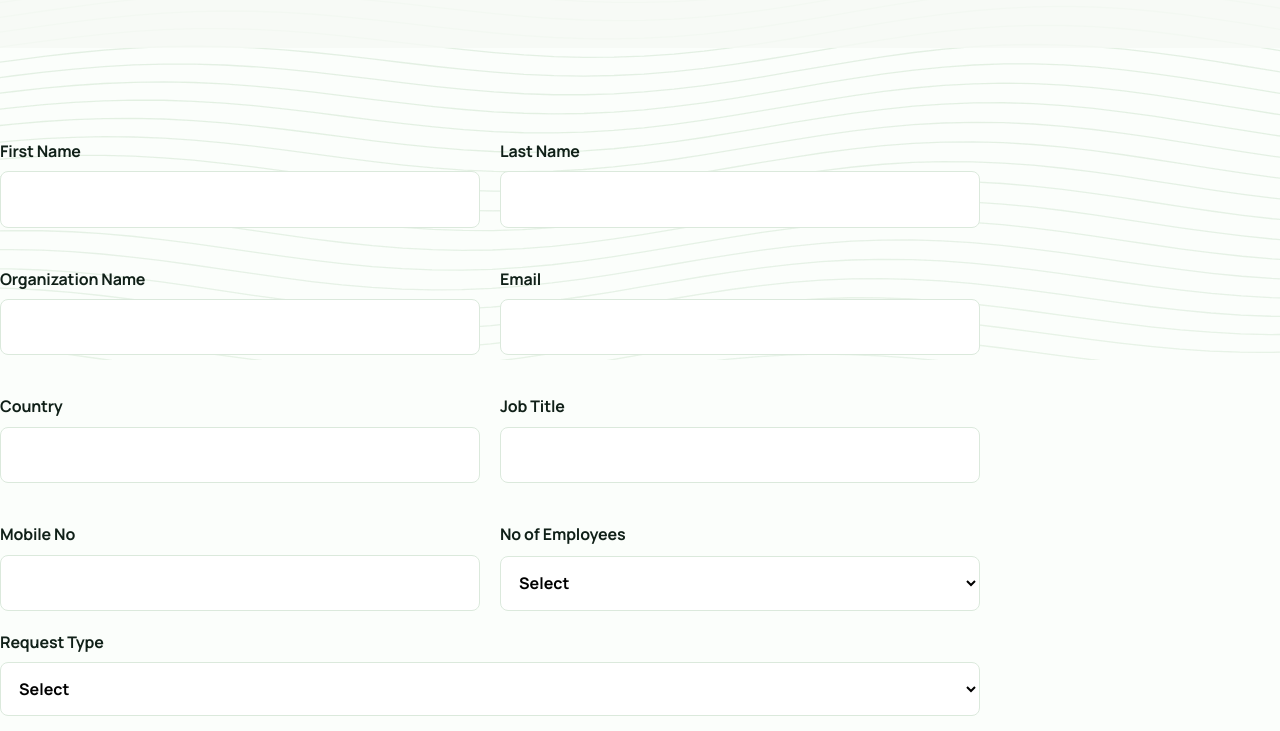
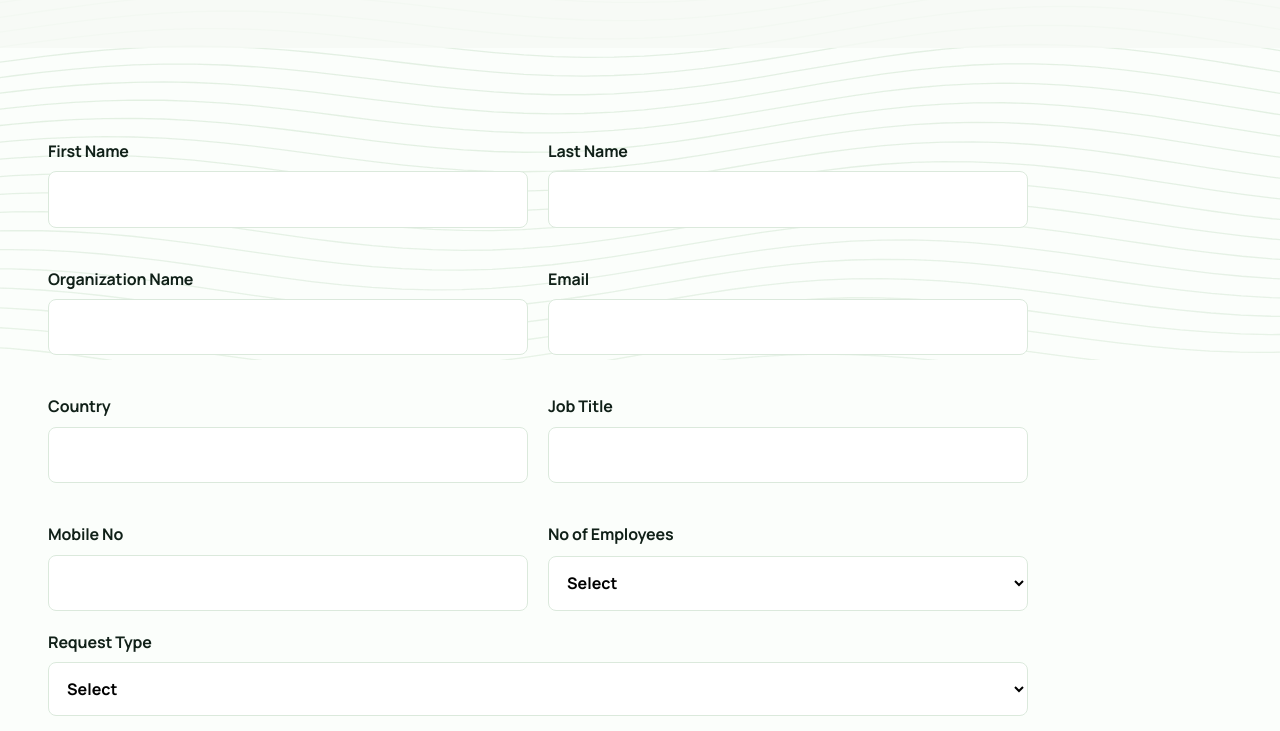
Before and after one commit to Antony-Nixon/axcenta-website-preview, a plain HTML site: page contact.html in a window 1280 px wide. Shown: the part 440-1171 px from the top of the page. Drawn offline with Linux system fonts and the light colour scheme; animation ran at ten frames a second.

Commit message:
Align form wrapper with global page container

```diff
--- a/styles.css
+++ b/styles.css
@@ -79,7 +79,8 @@ body{font-family:"Manrope","Avenir Next","Segoe UI",sans-serif;letter-spacing:-.
 .team-grid article{text-align:left}
 .team-grid h3{margin-top:14px}
 .team-grid p{max-width:240px;margin-left:0;margin-right:0}
-.form-wrap{width:min(980px,100%);max-width:none;margin-left:0;margin-right:0}
+.form-wrap{width:min(1380px,calc(100% - 96px));max-width:none;margin-inline:auto}
+.form-wrap form{max-width:980px}
 .cta .container{width:min(1380px,calc(100% - 96px));margin-inline:auto;text-align:left}
 .cta h2{max-width:1100px}
 .cta p{max-width:1100px}
@@ -114,6 +115,7 @@ body{font-family:"Manrope","Avenir Next","Segoe UI",sans-serif;letter-spacing:-.
   .story-grid{gap:28px}
   .visual{padding:18px;border-radius:18px}
   .form-wrap{width:100%;padding-inline:16px}
+  .form-wrap form{max-width:none}
   .form-grid{gap:16px}
   .form-grid label,form>label{gap:6px;margin-bottom:16px;font-size:16px}
   .form-grid input,.form-grid select,.form-grid textarea,form>label select,form>label textarea{min-height:52px;padding:13px 14px;font-size:16px}
```
